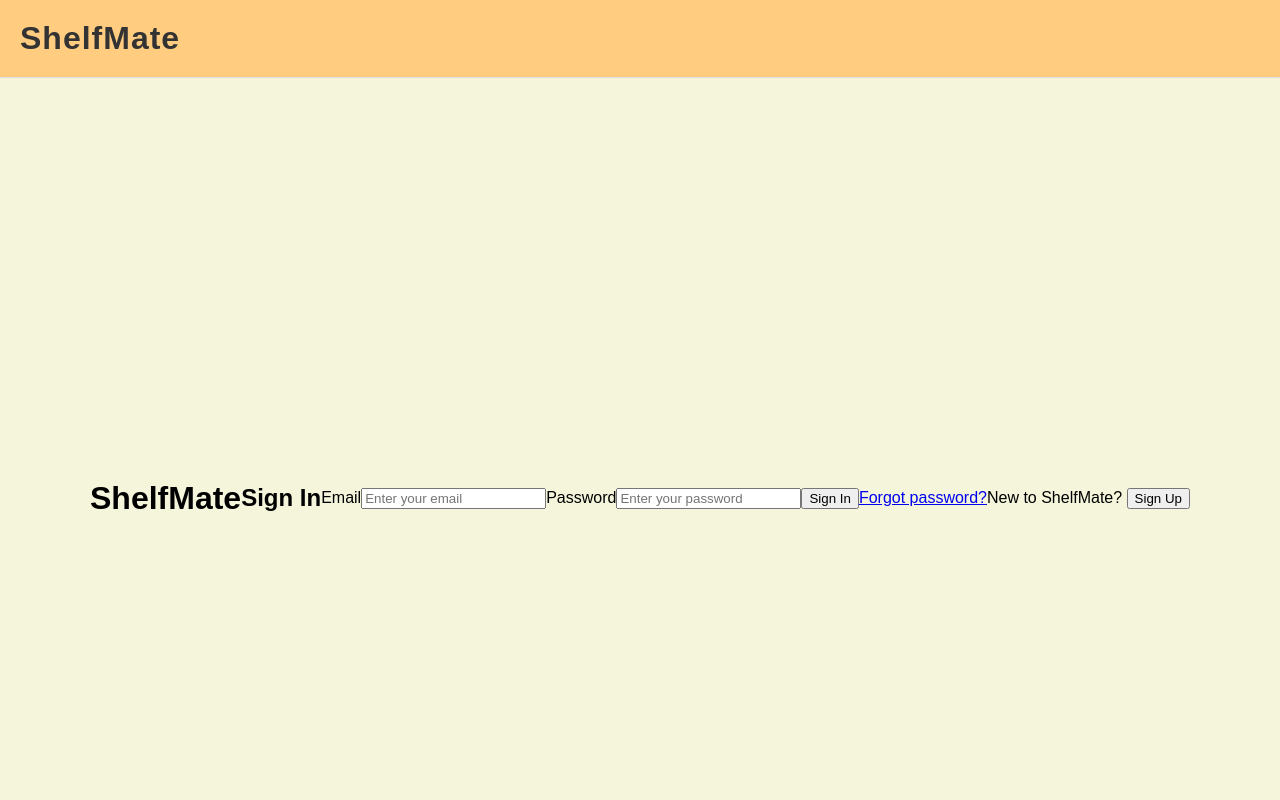
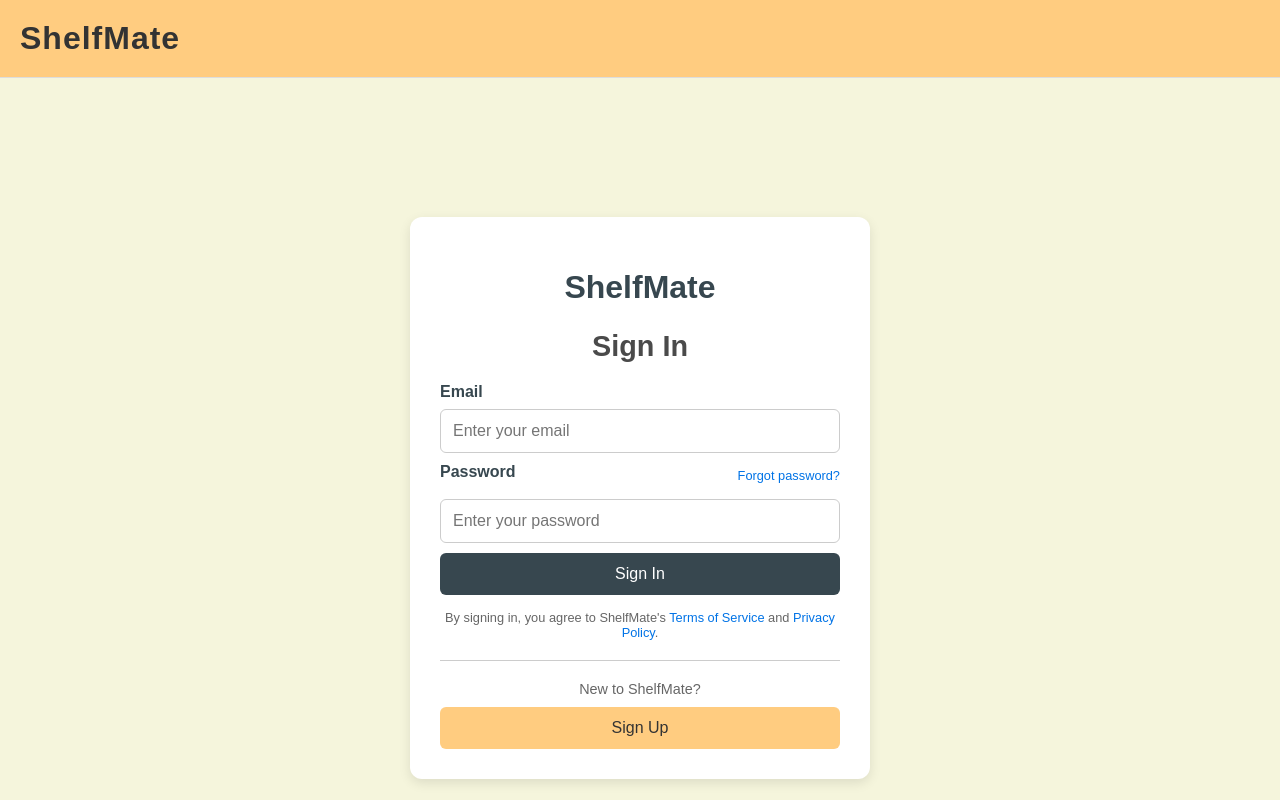
Before and after one commit to enikoandrea123/smart-reading-platform, a React (Create React App) app in the folder smart-reading-platform/frontend/: page /signin in a window 1280 px wide. Shown: the top 800 px of the page. Built offline with nearby package versions, Linux system fonts and the light colour scheme.

Commit message:
restore the SignIn component

```diff
--- a/smart-reading-platform/frontend/src/components/SignIn.js
+++ b/smart-reading-platform/frontend/src/components/SignIn.js
@@ -1,26 +1,20 @@
 import React, { useState } from 'react';
-import { useLocation } from 'wouter';
 import './SignIn.css';
-
 
 const SignIn = () => {
   const [email, setEmail] = useState('');
   const [password, setPassword] = useState('');
   const [error, setError] = useState('');
-  const [, navigate] = useLocation();
 
-  const handleSubmit = async (event) => {
-    event.preventDefault();
-
-    if (!email || !password) {
-      setError('Email and password are required');
-      return;
-    }
+  const handleLogin = async (e) => {
+    e.preventDefault();
 
     try {
-      const response = await fetch('https://api.example.com/signin', {
+      const response = await fetch('http://127.0.0.1:5000/signin', {
         method: 'POST',
-        headers: { 'Content-Type': 'application/json' },
+        headers: {
+          'Content-Type': 'application/json',
+        },
         body: JSON.stringify({ email, password }),
       });
 
@@ -28,62 +22,73 @@ const SignIn = () => {
 
       if (response.ok) {
         localStorage.setItem('token', data.token);
-        navigate('/');
+        localStorage.setItem('user', JSON.stringify(data.user));
+        alert('Login successful!');
+        window.location.href = '/';
       } else {
-        setError(data.message);
+        setError(data.message || 'Invalid email or password');
       }
-    } catch (error) {
+    } catch (err) {
       setError('Unable to connect to the server');
     }
   };
 
-  const handleSignUp = () => {
-    navigate('/signup');
-  };
-
-  const handleForgotPassword = () => {
-    navigate('/forgot-password');
-  };
-
   return (
     <div className="sign-in-container">
-      <h1>ShelfMate</h1>
-      <h2>Sign In</h2>
+      <div className="sign-in-box">
+        <h1 className="shelfmate-title">ShelfMate</h1>
+        <h2 className="sign-in-title">Sign In</h2>
 
-      <form onSubmit={handleSubmit} className="sign-in-form">
-        <label htmlFor="email">Email</label>
+        {error && <p style={{ color: 'red' }}>{error}</p>}
+
+        <form className="sign-in-form" onSubmit={handleLogin}>
+          <label htmlFor="email" className="input-label">Email</label>
           <input
             id="email"
             type="email"
             placeholder="Enter your email"
+            className="sign-in-input"
             value={email}
             onChange={(e) => setEmail(e.target.value)}
+            required
           />
 
-        <label htmlFor="password">Password</label>
+          <div className="password-row">
+            <label htmlFor="password" className="input-label">Password</label>
+            <a href="/forgot-password" className="forgot-password-link">Forgot password?</a>
+          </div>
+
           <input
             id="password"
             type="password"
             placeholder="Enter your password"
+            className="sign-in-input"
             value={password}
             onChange={(e) => setPassword(e.target.value)}
+            required
           />
 
-        <button type="submit">Sign In</button>
-
-        {error && <p style={{ color: 'red' }}>{error}</p>}
+          <button type="submit" className="sign-in-button">Sign In</button>
         </form>
 
-      <p>
-        <a href="/forgot-password" onClick={(e) => { e.preventDefault(); handleForgotPassword(); }}>
-          Forgot password?
-        </a>
+        <p className="sign-in-terms">
+          By signing in, you agree to ShelfMate's{' '}
+          <a href="/terms" className="sign-in-link">Terms of Service</a> and{' '}
+          <a href="/privacy" className="sign-in-link">Privacy Policy</a>.
         </p>
 
-      <p>
-        New to ShelfMate?{' '}
-        <button onClick={handleSignUp}>Sign Up</button>
-      </p>
+        <hr className="divider-line" />
+
+        <div className="sign-up-section">
+          <p>New to ShelfMate?</p>
+          <button
+            onClick={() => (window.location.href = '/signup')}
+            className="sign-up-button"
+          >
+            Sign Up
+          </button>
+        </div>
+      </div>
     </div>
   );
 };
```
Lines whose indentation alone changed are shown as unchanged.
